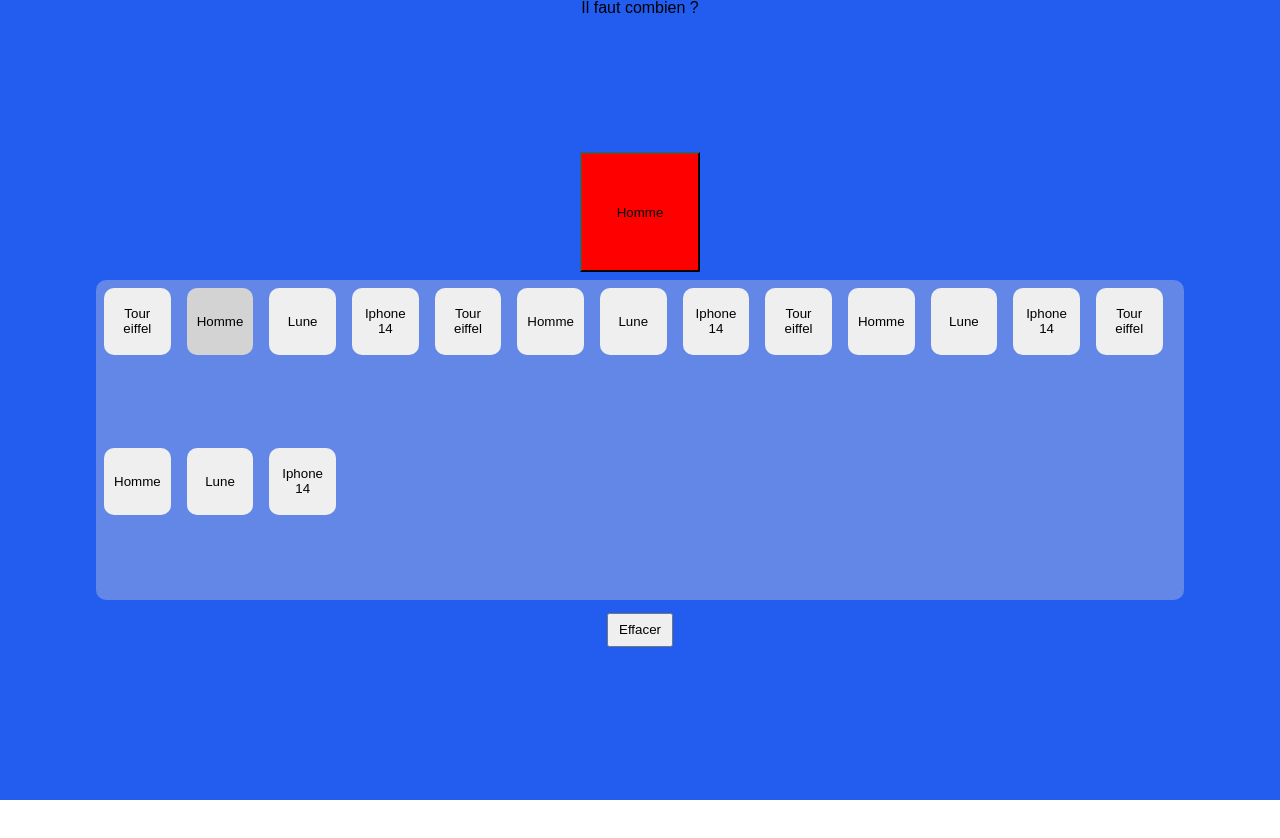
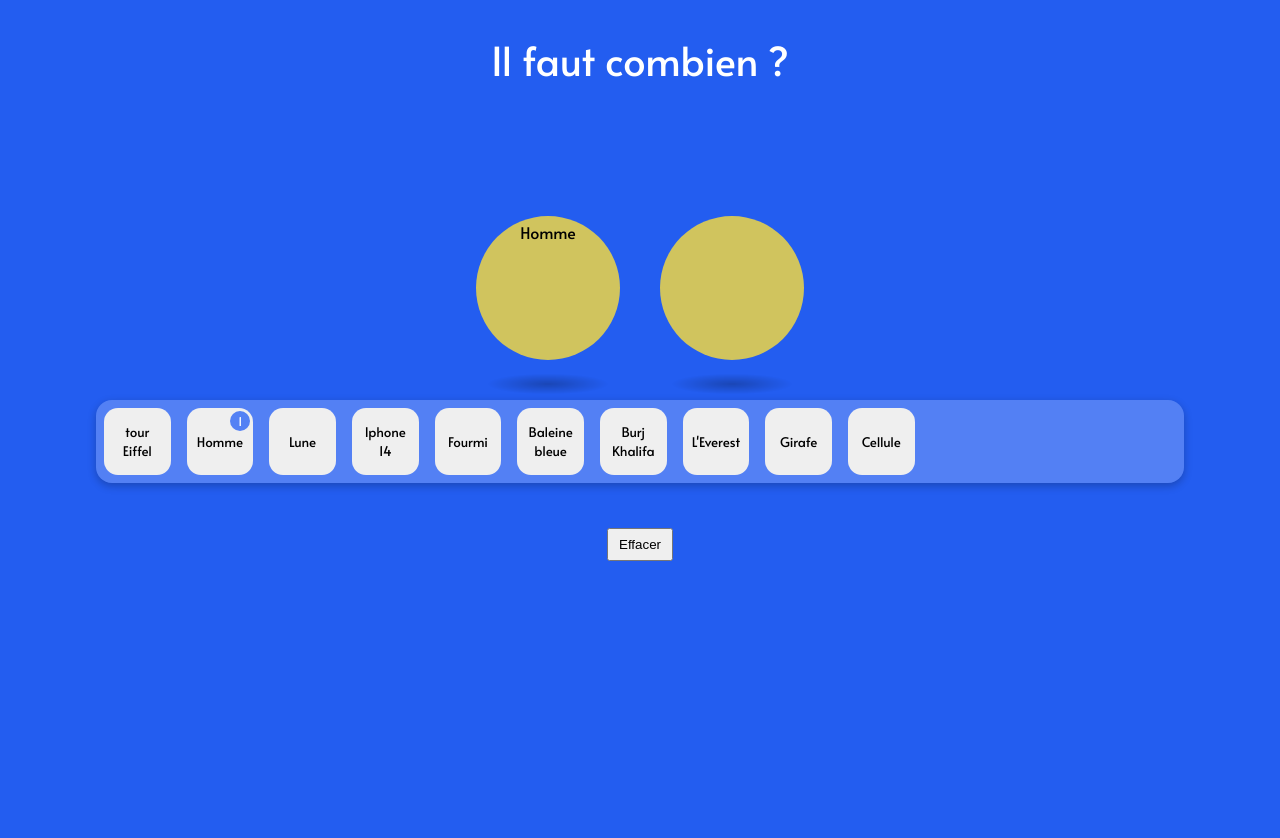
Before and after one commit to StevenDuport/Il-faut-combien--, a React app: page / in a window 1280 px wide. Both pictures are taken after a click on the button "Homme". Before the commit the page ends 800 px from the top, so only its background shows below. Built offline with nearby package versions, Linux system fonts and the light colour scheme.

Commit message:
add some CSS and a counter for the buttons

```diff
--- a/src/assets/index.html
+++ b/src/assets/index.html
@@ -4,7 +4,10 @@
         <meta charset="utf-8" />
         <meta name="viewport" content="width=device-width, initial-scale=1.0" />
         <meta http-equiv="x-ua-compatible" content="ie=edge" />
-        <title>Modele</title>
+        <title>Il faut combien ?</title>
+		<link rel="preconnect" href="https://fonts.googleapis.com">
+		<link rel="preconnect" href="https://fonts.gstatic.com" crossorigin>
+		<link href="https://fonts.googleapis.com/css2?family=Alata&display=swap" rel="stylesheet">
     </head>
     <body>
         <div id="root"></div>
--- a/src/components/App/styles.css
+++ b/src/components/App/styles.css
@@ -2,5 +2,10 @@
   width: 100vw;
   height: 100vh;
   text-align: center;
-  background-color: #235df0;
 }
+
+.app_title{
+  margin-top: 1em;
+  color: white;
+  font-size: 2.5em;
+}
--- a/src/components/BoxsList/boxsList.css
+++ b/src/components/BoxsList/boxsList.css
@@ -2,20 +2,25 @@
   width: 0;
 }
 
-.item-list-container {
+.container {
   display: flex;
   flex-direction: column;
+  gap: 2em;
 }
 
 .item-list {
   display:flex;
   flex-wrap: wrap;
-  border-radius: 10px;
-  background-color: rgba(211, 211, 211, 0.356);
   width: 85%;
-  height: 20em;
+  min-height: auto;
+  max-height: 20em;
   margin: auto;
   overflow-y: scroll;
+  padding: 0 auto;
+  border-radius: 10px;
+  background: rgba(214, 225, 255, 0.27);
+  border-radius: 16px;
+  box-shadow: rgba(0, 0, 0, 0.24) 0px 3px 8px;
 }
 
 .item-button {
@@ -23,26 +28,42 @@
   height: 5em;
   padding: 8px;
   margin: 8px;
-  border-radius: 10px;
+  border-radius: 14px;
   border: none;
-}
-
-.item-button.selected {
-  background-color: lightgray;
-}
-
-.selected-items button {
-  padding: 8px;
-  margin: 8px;
-  width: 9em;
-  height: 9em;
-  background-color: red;
+  font-family: 'Alata', sans-serif;
+  position: relative;
 }
 
 .boxs{
   display: flex;
   justify-content: space-around;
   margin: 8em auto 0em;
+  gap: 1.5em
+}
+
+.selected-items {
+  position: relative;
+  padding: 8px;
+  margin: 8px;
+  width: 9em;
+  height: 9em;
+  background-color: #D0C45E;
+  border-radius: 50%;
+}
+
+.selected-items::after{
+  content:"";
+  display: block;
+  height: 7em;
+  width: 17em;
+  border-radius: 50%;
+  position: absolute;
+  bottom: -5em;
+  left: -4em;
+  background: rgb(0,0,0);
+  background: radial-gradient(circle, rgba(0,0,0,0.24390243902439024) 0%, rgba(96,96,96,0) 41%, rgba(220,220,220,0) 67%, rgba(234,234,234,0) 82%, rgba(255,255,255,0) 100%);
+  z-index: -2;
+  transform: rotateX(80deg);
 }
 
 .clear-container{
@@ -50,3 +71,21 @@
   width: 5em;
   height: 2.5em;
 }
+
+p{
+  color: white;
+}
+
+.counter{
+  position:absolute;
+  top:3px;
+  right:3px;
+  width:20px;
+  height:20px;
+  border-radius:50%;
+  background-color:#5481F4;
+  color:white;
+  text-align:center;
+  font-size:12px;
+  line-height:20px;
+}
--- a/src/components/BoxsList/index.js
+++ b/src/components/BoxsList/index.js
@@ -7,6 +7,7 @@ function BoxsList() {
   const items = useSelector(state => state.user.items);
   const selectedItems = useSelector(state => state.user.selectedItems);
   const [ratio, setRatio] = useState(null);
+  const sizes = selectedItems.map(i => i.taille);
   const dispatch = useDispatch();
 
   const handleClick = item => {
@@ -25,8 +26,6 @@ function BoxsList() {
     dispatch(clearSelectedItems());
   };
 
-
-
   useEffect(() => {
     if (selectedItems.length === 2) {
       const sizes = selectedItems.map(i => i.taille);
@@ -37,23 +36,25 @@ function BoxsList() {
       setRatio(formattedRatio);
     }
   }, [selectedItems]);
-  const sizes = selectedItems.map(i => i.taille);
+
+
   return (
-    <div className="item-list-container">
+    <div className="container">
       <div className="boxs">
-        <div className="selected-items">
-          {selectedItems.map(item => (
-            <button key={item.id} className="selected">
-              {item.titre}
-            </button>
-          ))}
-        </div>
+      {Array(2).fill(0).map((_, index) => {
+        const selectedItem = selectedItems[index];
+        return (
+          <div key={index} className="selected-items">
+            {selectedItem ? selectedItem.titre : null}
+          </div>
+        );
+      })}
       </div>
       {
         selectedItems.length === 2 ? (
-          <div>
+          <p>
             Il faut {ratio} {selectedItems.find(i => i.taille === Math.min(...sizes)).titre} pour atteindre la taille de {selectedItems.find(i => i.taille === Math.max(...sizes)).titre}
-          </div>
+          </p>
         ) : null
       }
       <div className="item-list">
@@ -64,6 +65,9 @@ function BoxsList() {
             onClick={() => handleClick(item)}
           >
             {item.titre}
+
+              {selectedItems.includes(item) ? <div className='counter'>{selectedItems.findIndex(i => i.id === item.id) + 1 }</div> : null}
+
           </button>
         ))}
       </div>
--- a/src/reducers/reducerUser.js
+++ b/src/reducers/reducerUser.js
@@ -6,23 +6,16 @@ import {
 
 const initialState = {
   items: [
-    { id: 1, titre: "Tour eiffel", taille: 30000 },
+    { id: 1, titre: "tour Eiffel", taille: 30000 },
     { id: 2, titre: "Homme", taille: 175 },
     { id: 3, titre: "Lune", taille: 173740000 },
     { id: 4, titre: "Iphone 14", taille: 14 },
-    { id: 5, titre: "Tour eiffel", taille: 30000 },
-    { id: 6, titre: "Homme", taille: 175 },
-    { id: 7, titre: "Lune", taille: 173740000 },
-    { id: 8, titre: "Iphone 14", taille: 14 },
-    { id: 9, titre: "Tour eiffel", taille: 30000 },
-    { id: 10, titre: "Homme", taille: 175 },
-    { id: 11, titre: "Lune", taille: 173740000 },
-    { id: 12, titre: "Iphone 14", taille: 14 },
-    { id: 13, titre: "Tour eiffel", taille: 30000 },
-    { id: 14, titre: "Homme", taille: 175 },
-    { id: 15, titre: "Lune", taille: 173740000 },
-    { id: 16, titre: "Iphone 14", taille: 14 }
-
+    { id: 5, titre: "Fourmi", taille: 0.5 },
+    { id: 6, titre: "Baleine bleue", taille: 2400 },
+    { id: 7, titre: "Burj Khalifa", taille: 82800 },
+    { id: 8, titre: "L'Everest", taille: 884800 },
+    { id: 9, titre: "Girafe", taille: 420 },
+    { id: 10, titre: "Cellule", taille: 0.005 },
   ],
   selectedItems: [],
 };
--- a/src/styles/index.scss
+++ b/src/styles/index.scss
@@ -3,7 +3,10 @@
 
 body {
   font-family: sans-serif;
+  background-color: #235df0;
+  font-family: 'Alata', sans-serif;
 }
+
 
 /*
   // or you can import your own font
```
